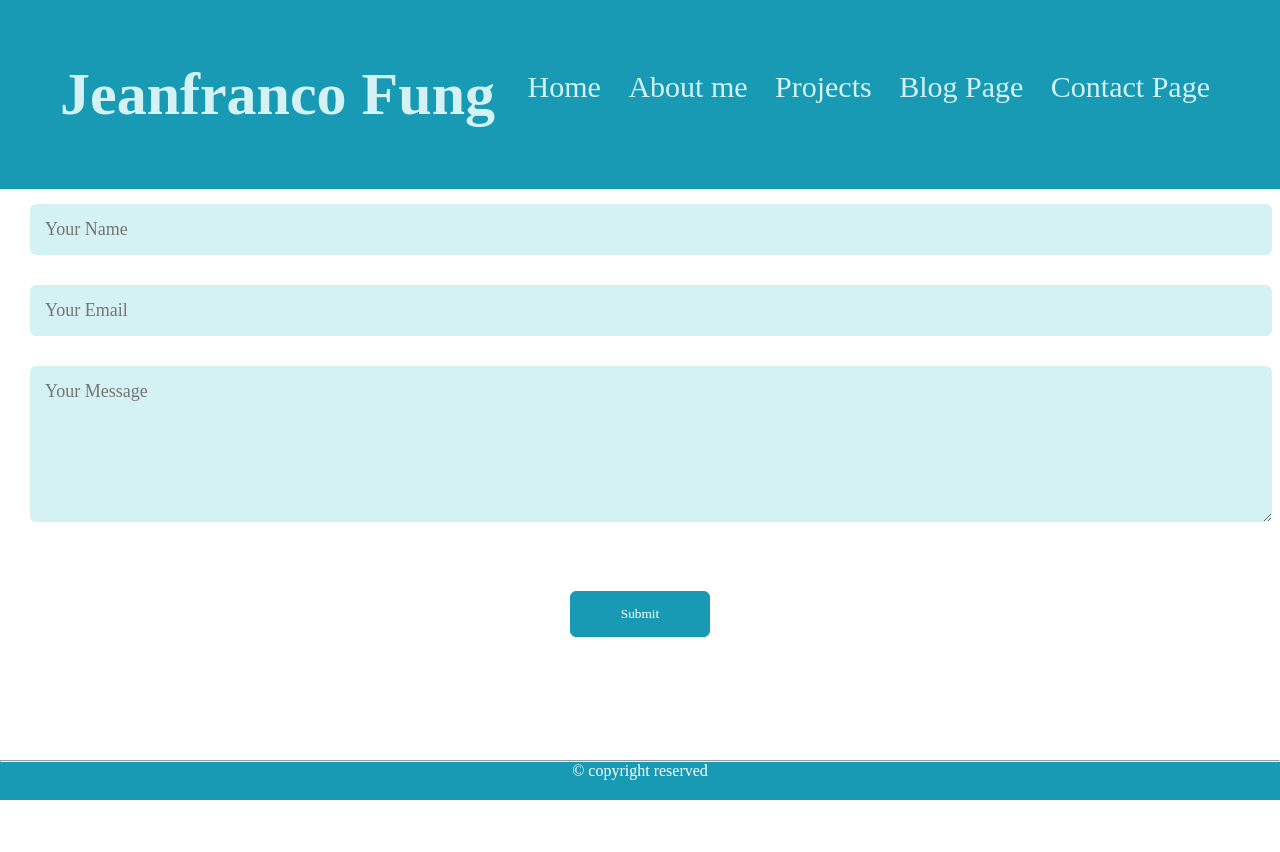
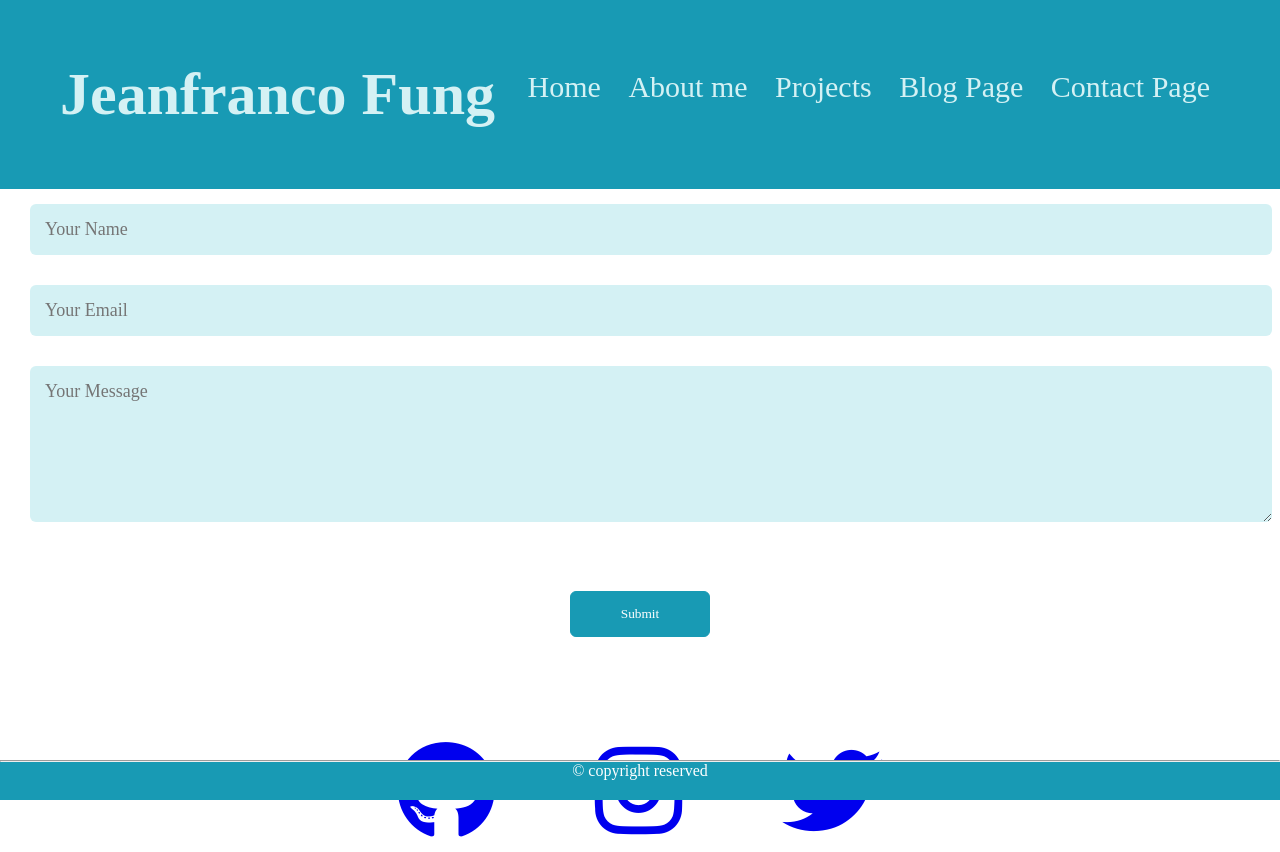
Before and after one commit to jean03f/Personal-Portfolio, a plain HTML site: page contactPage.html in a window 1280 px wide. Shown: the top 852 px of the page. Before the commit the page ends 800 px from the top, so only its background shows below. Drawn offline with Linux system fonts and the light colour scheme.

Commit message:
add form and social media icons to the contact page

```diff
--- a/contactPage.html
+++ b/contactPage.html
@@ -5,6 +5,8 @@
     <meta name="viewport" content="width=device-width, initial-scale=1.0">
     <title>Contact Page</title>
     <link rel = "stylesheet" href = "style.css">
+    <link rel="stylesheet" href="https://cdnjs.cloudflare.com/ajax/libs/font-awesome/6.0.0-beta3/css/all.min.css">
+
     <style>
 
         form input, form textarea{
@@ -19,6 +21,15 @@
             border-radius: 6px;
             margin-left: 30px;
             margin-right: 30px;
+        }
+
+        #contacts {
+            display: flex;
+            align-items: center;
+            justify-content: center;
+            margin-top: 100px;
+            gap: 100px;
+            font-size: 100px;
         }
 
     </style>
@@ -45,6 +56,11 @@
         <button class="btn" type="submit">Submit</button>
     </form>
 
+    <div id="contacts">
+        <a href="https://github.com/jean03f"><i class="fa-brands fa-github"></i></a>
+        <a href="https://www.instagram.com/"><i class="fa-brands fa-instagram"></i></a>
+        <a href="https://x.com/?lang=en"><i class="fa-brands fa-twitter"></i></a>
+    </div>
 
     <footer>
         <hr>
```
